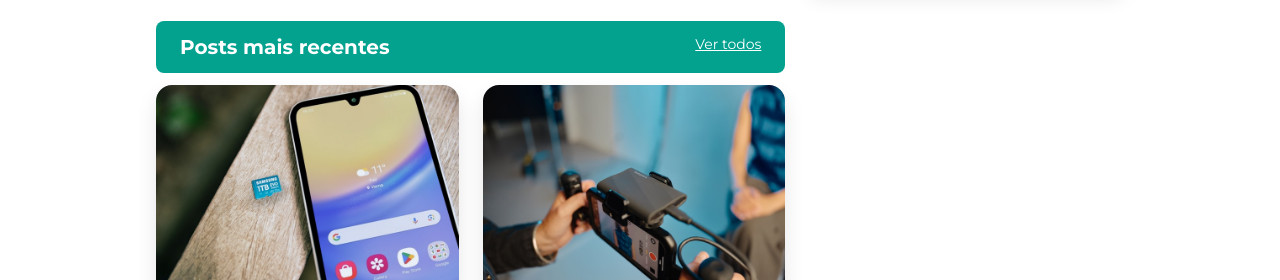
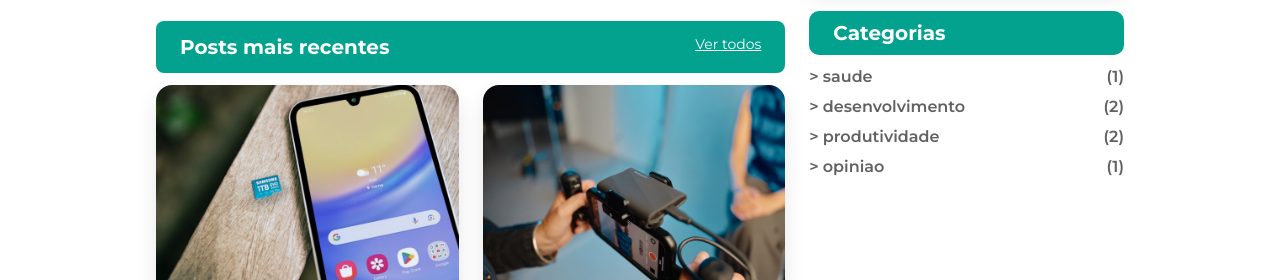
Before and after one commit to MarianaSavoldi/RID222276_Desafio02, a plain HTML site: page index.html in a window 1280 px wide. Shown: the part 519-799 px from the top of the page. Drawn offline with Linux system fonts and the light colour scheme.

Commit message:
feat: create categories section

```diff
--- a/index.html
+++ b/index.html
@@ -101,6 +101,25 @@
           </div>
         </div>
       </section>
+      <section id="posts-categories">
+        <header class="section-header green-background">
+          <h3>Categorias</h3>
+        </header>
+        <ul class="categories-list">
+          <li>
+            <p class="category">saude <span>(1)</span></p>
+          </li>
+          <li>
+            <p class="category">desenvolvimento <span>(2)</span></p>
+          </li>
+          <li>
+            <p class="category">produtividade <span>(2)</span></p>
+          </li>
+          <li>
+            <p class="category">opiniao <span>(1)</span></p>
+          </li>
+        </ul>
+      </section>
     </aside>
   </div>
   <footer class="green-background footer-container">
--- a/styles.css
+++ b/styles.css
@@ -19,9 +19,23 @@ main {
   gap: 1.5rem;
 }
 
+aside {
+  display: flex;
+  flex-direction: column;
+  gap: 1.5rem;
+}
+
 aside .section-header {
   border-radius: 10px;
   padding: 0.75rem 1.5rem;
+}
+
+ul {
+  list-style: none;
+}
+
+ul li::before {
+  content: "> ";
 }
 
 /* classes */
@@ -204,6 +218,18 @@ aside .section-header {
   color: #616161;
 }
 
+.categories-list {
+  display: flex;
+  flex-direction: column;
+  gap: 0.875rem;
+}
+
+.category {
+  display: flex;
+  justify-content: space-between;
+  flex: 1;
+}
+
 .footer-container {
   padding: 1rem;
   text-align: center;
@@ -235,3 +261,20 @@ aside .section-header {
   line-height: 100%;
   letter-spacing: 0%;
 }
+
+#posts-categories {
+  display: flex;
+  flex-direction: column;
+  gap: 0.875rem;
+}
+
+#posts-categories li {
+  display: flex;
+  justify-content: space-between;
+  gap: 4px;
+  font-weight: 600;
+  font-size: 1rem;
+  line-height: 100%;
+  letter-spacing: 0;
+  color: #616161;
+}
```
